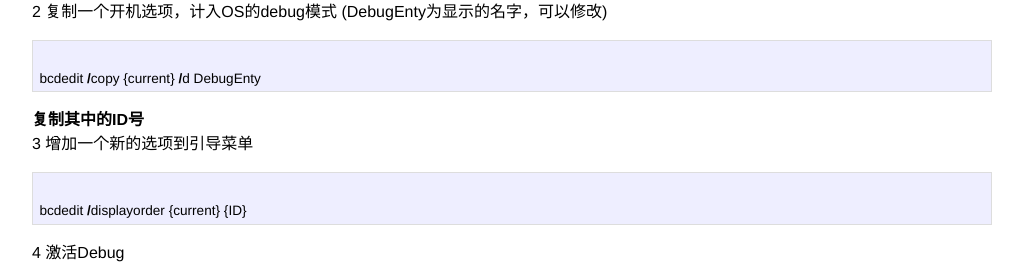
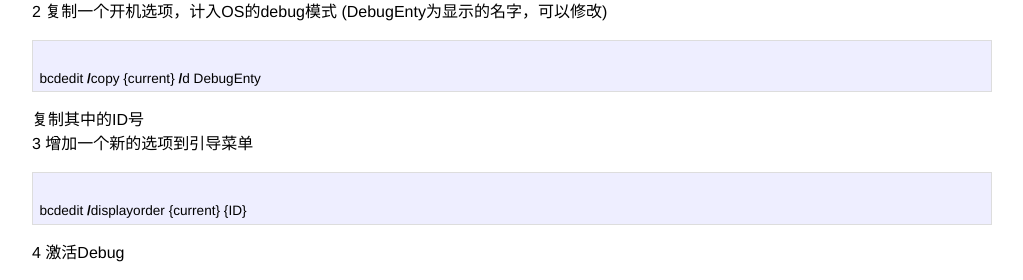
Before and after one commit to ll0KT/KevinIsCool.github.io, a Jekyll site: the page built from _posts/tech/2014-11-24-windbg+virtualbox+win7-The-Kernel-Debugging-Env-configuration.md, in a window 1280 px wide. Shown: the part 2005-2285 px from the top of the page, without its empty margins (128-1151 px from the left). Built offline with Jekyll 4.4.1, drawn with Linux system fonts in a browser that asks for light colours; Markdown is read by kramdown in place of the engine named in the settings.

Commit message:
20141124

```diff
--- a/_posts/tech/2014-11-24-windbg+virtualbox+win7-The-Kernel-Debugging-Env-configuration.md
+++ b/_posts/tech/2014-11-24-windbg+virtualbox+win7-The-Kernel-Debugging-Env-configuration.md
@@ -33,7 +33,7 @@ bcdedit /dbgsettings 或 bcdedit /dbgsettings serial bandrate:115200 debugport:1
 {% highlight C %}
 bcdedit /copy {current} /d DebugEnty
 {% endhighlight %}
-**复制其中的ID号**
+复制其中的ID号
 3 增加一个新的选项到引导菜单
 {% highlight C %}
 bcdedit /displayorder {current} {ID}
```
